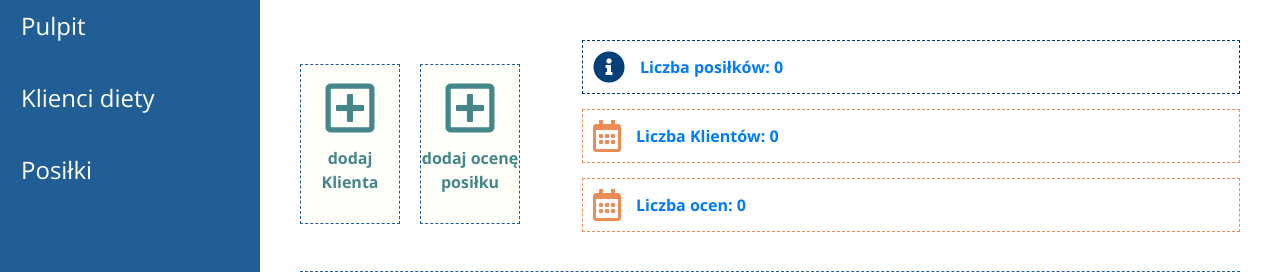
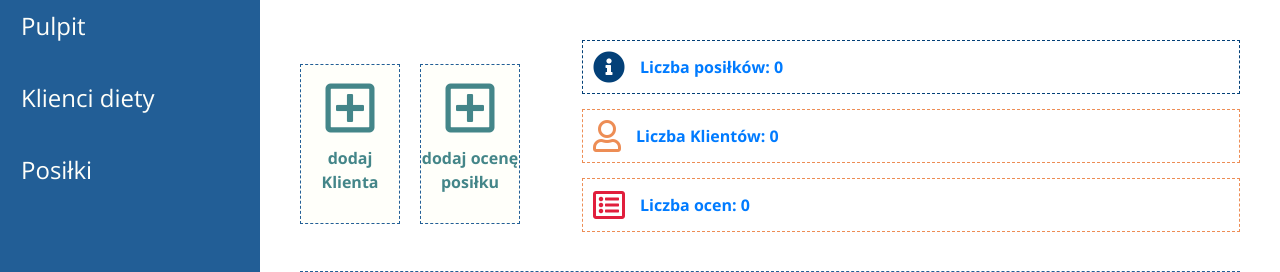
Before and after one commit to gopisu/BoxDiet, a Django app: page / in a window 1280 px wide. Shown: the part 84-356 px from the top of the page. Run offline with Django 3.2, Linux system fonts and the light colour scheme; the visitor is signed in with stand-in values (Sample User, id 1); data that the repository does not hold is empty; some libraries are stand-ins or nearby versions; some web fonts are replaced.

Commit message:
refactor

```diff
--- a/BoxDiet/templates/BoxDiet/dashboard.html
+++ b/BoxDiet/templates/BoxDiet/dashboard.html
@@ -24,11 +24,11 @@
                 <span class="font-weight-bold"><a href="{% url 'meal_list' %}" style="text-decoration:none"> Liczba posiłków: {{ meals_no }}</a></span>
             </div>
             <div class="alert-item alert-light">
-                <i class="far icon-calendar fa-calendar-alt"></i>
+                <i class="far icon-calendar fa-user"></i>
                 <span class="font-weight-bold"><a href="{% url 'user_list' %}" style="text-decoration:none">Liczba Klientów: {{ users_no }}</a></span>
             </div>
                         <div class="alert-item alert-light">
-                <i class="far icon-calendar fa-calendar-alt"></i>
+                <i class="far icon-user fa-list-alt"></i>
                 <span class="font-weight-bold"><a href="" style="text-decoration:none">Liczba ocen: {{ ranks_no }}</a></span>
             </div>
         </div>
```
